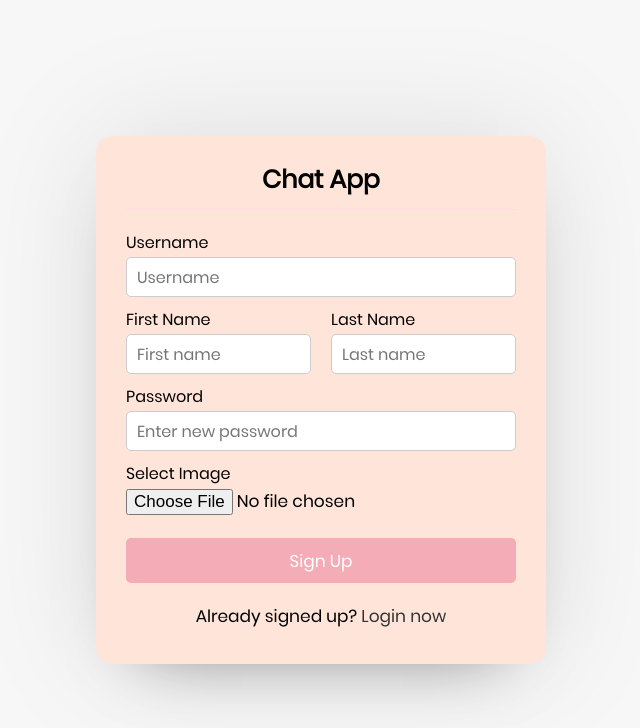
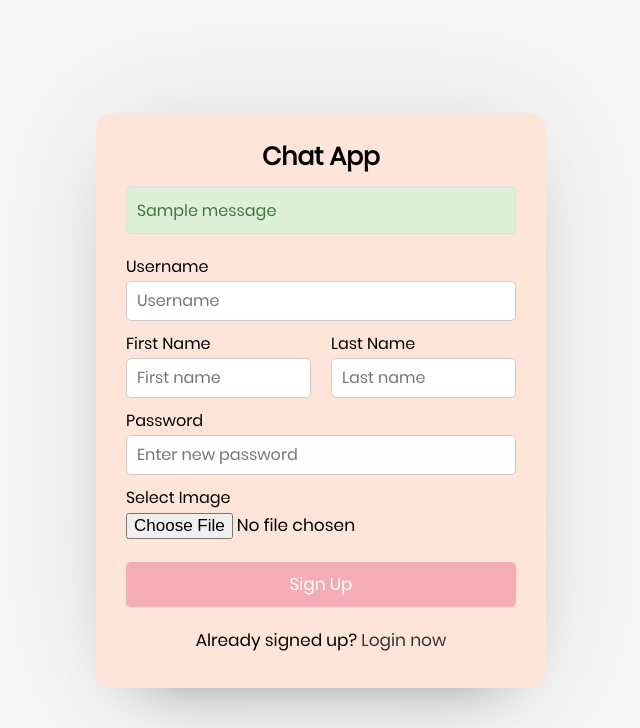
Before and after one commit to basboosa05/myChat, a Flask app: page / in a window 1280 px wide. Shown: the top 728 px of the page, without its empty margins (319-959 px from the left). Run offline with Flask 3, Linux system fonts and the light colour scheme; tables that the repository leaves empty hold one stand-in row (values such as "Sample post"); one stand-in notice (Sample message) is shown.

Commit message:
logout and flashing
added flashing messages in login and sign up
added some security configurations
handled logout
correct rendering

```diff
--- a/UI/app.py
+++ b/UI/app.py
@@ -1,5 +1,5 @@
 # app.py
-from flask import Flask, render_template, request, redirect,session, url_for
+from flask import Flask, render_template, request, redirect,session, url_for, flash
 from models import db, User, Friend, Message
 
 
@@ -8,6 +8,9 @@ app = Flask(__name__)
 app.secret_key="your_secret_key"
 app.config['SQLALCHEMY_DATABASE_URI'] = 'sqlite:///chat.db'
 app.config["SQLALCHEMY_TRACK_MODIFICATIONS"]=False
+app.config['SESSION_COOKIE_SECURE'] = True  # Only send cookies over HTTPS
+app.config['SESSION_COOKIE_HTTPONLY'] = True  # Prevent client-side script access to cookies
+app.config['SESSION_COOKIE_SAMESITE'] = 'Lax'  # Prevent CSRF attacks
 db.init_app(app)  # Initialize db with the app
 
 @app.route("/")
@@ -29,6 +32,7 @@ def login():
         session['username']=username
         return redirect(url_for('dashboard'))
     else:
+        flash("Invalid username or password.", "error")
         return render_template("Login.html")
 
  #register
@@ -38,9 +42,19 @@ def register():
     password = request.form.get('password')
     Fname=request.form.get('fname')
     Lname=request.form.get('lname')
+
+    if not username or not password or not Fname or not Lname:
+        flash("All fields are required.", "error")
+        return render_template("SignUp.html")
+
+    if len(password) < 8:
+        flash("Password must be at least 8 characters long.", "error")
+        return render_template("SignUp.html")
+
     user=User.query.filter_by(username=username).first()
     if user:    #ana mesh 3yza yekoon this username found
-        return render_template("SignUp.html",error="Username already found")
+        flash("Username already found", "error")
+        return render_template("SignUp.html")
     else:
         new_user=User(username=username,First_name=Fname, Last_name=Lname)
         new_user.set_password(password)
@@ -56,7 +70,14 @@ def register():
 # goes to home page
 @app.route('/dashboard')
 def dashboard():
-    return render_template('index2.html')  # Render the index2.html file
+    if "username" in session:
+        return render_template('index2.html')  # Render the index2.html file
+
+
+@app.route("/Logout")
+def Logout():
+    session.pop('username',None)
+    return redirect(url_for('GoToLogin'))
 
 # Routes and other logic go here
 if __name__ == '__main__':
--- a/UI/templates/SignUp.html
+++ b/UI/templates/SignUp.html
@@ -116,6 +116,23 @@ body{
 .form .link a:hover{
   text-decoration: underline;
 }
+.alert {
+        padding: 10px;
+        margin-bottom: 10px;
+        border: 1px solid transparent;
+        border-radius: 4px;
+    }
+    .alert-error {
+        color: #a94442;
+        background-color: #f2dede;
+        border-color: #ebccd1;
+        margin-top: 0%;
+    }
+    .alert-success {
+        color: #3c763d;
+        background-color: #dff0d8;
+        border-color: #d6e9c6;
+    }
 
     </style>
 </head>
@@ -126,6 +143,16 @@ body{
   <div class="wrapper">
     <section class="form signup">
       <header>Chat App</header>
+       <!-- Display flashed messages -->
+   {% with messages = get_flashed_messages(with_categories=true) %}
+   {% if messages %}
+       {% for category, message in messages %}
+           <div class="alert alert-{{ category }}">
+               {{ message }}
+           </div>
+       {% endfor %}
+   {% endif %}
+{% endwith %}
       <form action="/register"  method="POST" >
        <div class="field input">
             <label>Username </label>
--- a/UI/templates/index2.html
+++ b/UI/templates/index2.html
@@ -46,7 +46,7 @@
 
                     <div class="bottom-content">
                         <li class="">
-                            <a  href="{{ url_for('GoToLogin') }}" id="logout-link" >
+                            <a  href="{{ url_for('Logout') }}" id="logout-link" >
                                 <i class='bx bx-log-out icon'></i>
                                 <span class="text nav-text">Logout</span>
                             </a>
```
Also changed, not shown: UI/templates/Login.html (+29 -0 lines), UI/instance/chat.db.
